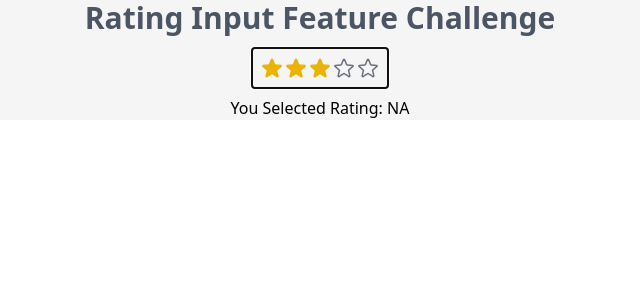
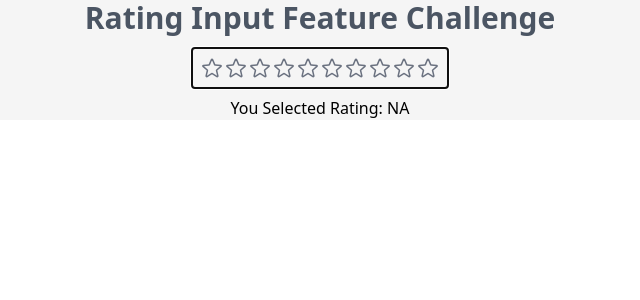
Before and after one commit to Vuejs-Certification/bootcamp-level-1-take-home-feature-challenge, a Vue app: page / in a window 1280 px wide. Shown: the top 300 px of the page, without its empty margins (320-960 px from the left). Built offline with nearby package versions, Linux system fonts and the light colour scheme.

Commit message:
solution

```diff
--- a/src/components/RatingInput.solution.vue
+++ /dev/null
@@ -1,57 +0,0 @@
-<script setup>
-import { StarIcon as StarIconOutline } from "@heroicons/vue/24/outline";
-import { StarIcon as StarIconSolid } from "@heroicons/vue/24/solid";
-const props = defineProps({
-  modelValue: { type: Number, default: 0 },
-  count: { type: Number, default: 5 },
-});
-
-const emit = defineEmits({
-  "update:modelValue": (value) => {
-    return typeof value === "number";
-  },
-});
-
-function handleKeyboardShortcuts(e) {
-  const supportedKeys = ["1", "2", "3", "4", "5", "6", "7", "8", "9", "0"];
-  if (supportedKeys.includes(e.key)) {
-    emit("update:modelValue", Number(e.key));
-  }
-  if (
-    ["ArrowRight", "ArrowUp"].includes(e.key) &&
-    props.modelValue < props.count
-  ) {
-    emit("update:modelValue", props.modelValue + 1);
-  }
-  if (["ArrowLeft", "ArrowDown"].includes(e.key) && props.modelValue > 0) {
-    emit("update:modelValue", props.modelValue - 1);
-  }
-}
-</script>
-<template>
-  <div
-    autofocus
-    tabindex="0"
-    @keydown="handleKeyboardShortcuts"
-    class="rating-wrapper"
-    data-test="rating-wrapper"
-    :class="{
-      'perfect-rating': modelValue === count,
-    }"
-  >
-    <button
-      v-for="i in count"
-      tabindex="-1"
-      :key="i"
-      @click="() => $emit('update:modelValue', i)"
-      data-test="rating-button"
-    >
-      <StarIconSolid
-        v-if="i <= modelValue"
-        data-test="solid-star"
-        class="solid-star"
-      />
-      <StarIconOutline v-else data-test="outline-star" class="outline-star" />
-    </button>
-  </div>
-</template>
--- a/src/components/RatingInput.vue
+++ b/src/components/RatingInput.vue
@@ -1,23 +1,57 @@
 <script setup>
 import { StarIcon as StarIconOutline } from "@heroicons/vue/24/outline";
 import { StarIcon as StarIconSolid } from "@heroicons/vue/24/solid";
+const props = defineProps({
+  modelValue: { type: Number, default: 0 },
+  count: { type: Number, default: 5 },
+});
+
+const emit = defineEmits({
+  "update:modelValue": (value) => {
+    return typeof value === "number";
+  },
+});
+
+function handleKeyboardShortcuts(e) {
+  const supportedKeys = ["1", "2", "3", "4", "5", "6", "7", "8", "9", "0"];
+  if (supportedKeys.includes(e.key)) {
+    emit("update:modelValue", Number(e.key));
+  }
+  if (
+    ["ArrowRight", "ArrowUp"].includes(e.key) &&
+    props.modelValue < props.count
+  ) {
+    emit("update:modelValue", props.modelValue + 1);
+  }
+  if (["ArrowLeft", "ArrowDown"].includes(e.key) && props.modelValue > 0) {
+    emit("update:modelValue", props.modelValue - 1);
+  }
+}
 </script>
 <template>
-  <div autofocus tabindex="0" data-test="rating-wrapper">
-    <button tabindex="-1" data-test="rating-button">
-      <StarIconSolid data-test="solid-star" class="solid-star" />
-    </button>
-    <button tabindex="-1" data-test="rating-button">
-      <StarIconSolid data-test="solid-star" class="solid-star" />
-    </button>
-    <button tabindex="-1" data-test="rating-button">
-      <StarIconSolid data-test="solid-star" class="solid-star" />
-    </button>
-    <button tabindex="-1" data-test="rating-button">
-      <StarIconOutline data-test="outline-star" class="outline-star" />
-    </button>
-    <button tabindex="-1" data-test="rating-button">
-      <StarIconOutline data-test="outline-star" class="outline-star" />
+  <div
+    autofocus
+    tabindex="0"
+    @keydown="handleKeyboardShortcuts"
+    class="rating-wrapper"
+    data-test="rating-wrapper"
+    :class="{
+      'perfect-rating': modelValue === count,
+    }"
+  >
+    <button
+      v-for="i in count"
+      tabindex="-1"
+      :key="i"
+      @click="() => $emit('update:modelValue', i)"
+      data-test="rating-button"
+    >
+      <StarIconSolid
+        v-if="i <= modelValue"
+        data-test="solid-star"
+        class="solid-star"
+      />
+      <StarIconOutline v-else data-test="outline-star" class="outline-star" />
     </button>
   </div>
 </template>
```
